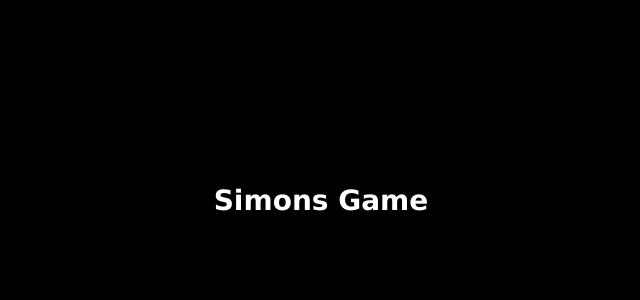
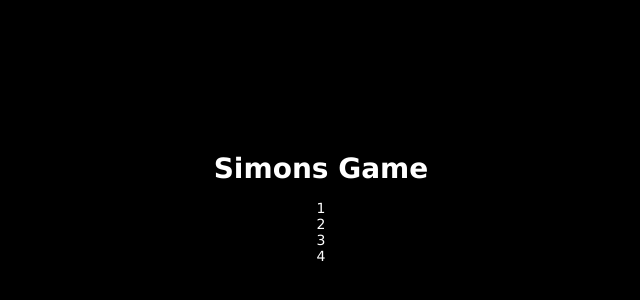
Before and after one commit to tmaurhart/simonpwa, a website: page docs/index.html in a window 1280 px wide. Shown: the part 192-492 px from the top of the page, without its empty margins (319-959 px from the left). Drawn offline with Linux system fonts and the light colour scheme.

Commit message:
add html

```diff
--- a/docs/css/styles.css
+++ b/docs/css/styles.css
@@ -27,3 +27,7 @@ h1 {
     margin: 0 0 15px 0;
     text-align: center;
 }
+
+div {
+    flex: 1 1;
+}
--- a/docs/index.html
+++ b/docs/index.html
@@ -4,6 +4,7 @@
 <head>
     <meta charset="UTF-8">
     <meta name="viewport" content="width=device-width, initial-scale=1.0, user-scalable=no">
+    <meta http-equiv="X-UA-Compatible" content="ie=edge">
     <title>Simons Game PWA</title>
     <link href="css/styles.css" rel="stylesheet">
 </head>
@@ -12,6 +13,13 @@
     <main>
         <h1>Simons Game</h1>
 
+        <section>
+            <div>1</div>
+            <div>2</div>
+            <div>3</div>
+            <div>4</div>
+        </section>
+
 
 
     </main>
```
